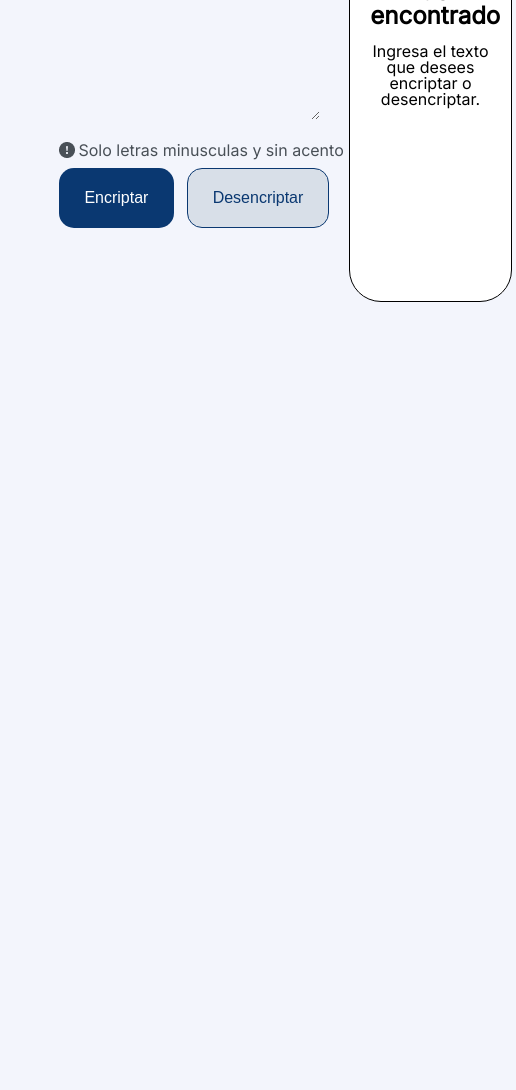
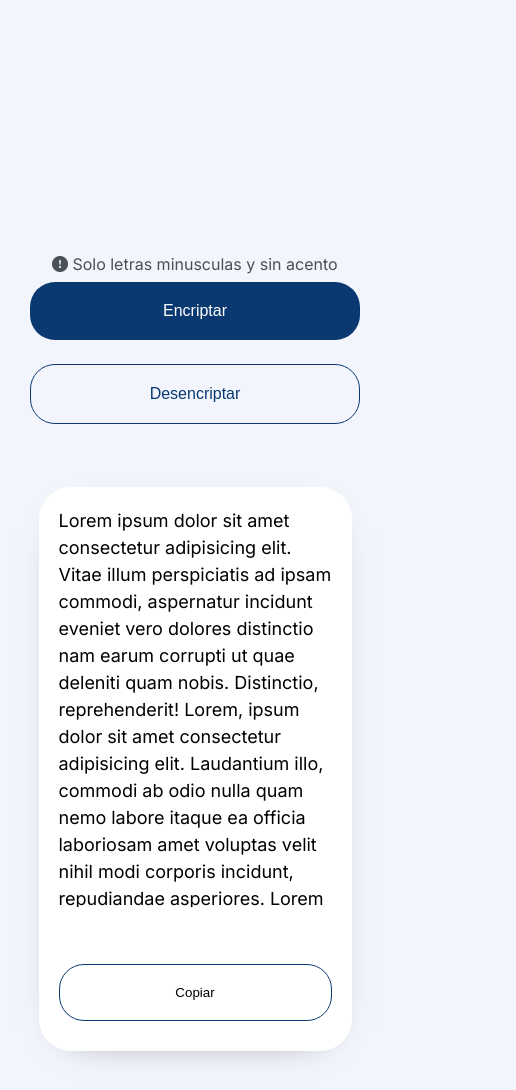
Before and after one commit to Barbara008/encriptador-challenge, a plain HTML site: page index.html in a window 390 px wide. Shown: the part 277-1367 px from the top of the page, 516 px wide, since content can reach past the window. Before the commit the page ends 844 px from the top, so only its background shows below. Drawn offline with Linux system fonts and the light colour scheme.

Commit message:
Implementación de diseño responsive version mobile 460px

```diff
--- a/css/style.css
+++ b/css/style.css
@@ -29,13 +29,14 @@ main{
 .formulario .text{
     display: inline-block;
     margin: 15% auto 20px;
-    width: 90%;
+    width: 94.5%;
     height: 350px;
     background: transparent;
     border: none;
     outline: none;
     font-size: 32px;
     vertical-align: auto;
+    resize: none;
 }
 
 .advertence{
@@ -53,7 +54,7 @@ main{
 .botones button{
     width: 90%;
     padding: 20px;
-    border-radius: 15px;
+    border-radius: 25px;
     font-size: 16px;
     background: #0A3871;
     color: #ffffff;
@@ -61,7 +62,7 @@ main{
 }
 
 .botones button:last-child{
-    background: #D8DFE8;
+    background: transparent;
     color: #0A3871;
     border: 1px solid #0A3871;
 }
@@ -83,28 +84,32 @@ main{
     height: 520px;
     border: 1px solid black;
     border-radius: 32px;
+    box-shadow: 0px 10px 40px -35px #000000;
 }
 
+
 .on{
-    display: none;
-    position: relative;
+    /* display: none; */
 }
 
-.on textarea{
+.yes-text p{
     display: inline-block;
     width: 100%;
     height: 400px;
+    overflow-y: auto;
     resize: none;
-    pointer-events: none;
     font-size: 18px;
     border: none;
+    line-height: 1.5;
 }
 
-.on > button{
-    margin: 50px 20% 10px;
-    width: 60%;
-    padding: 10px;
-    border-radius: 15px;
+.yes-text > button{
+    margin: 55px 0 10px;
+    width: 100%;
+    padding: 20px;
+    border-radius: 25px;
+    background: transparent;
+    border: 1px solid #0A3871;
 }
 
 .imgMunieco{
@@ -114,19 +119,77 @@ main{
 }
 
 .of{
-    /* display: none; */
-    margin: 20% auto;
-
+    display: none;
 }
 
-.of > h3{
+.no-text{
+
+    margin: 20% auto;
+}
+
+.no-text > h3{
     text-align: center;
     padding: 0 0 15px;
     font-weight: bold;
     font-size: 24px;
 }
 
-.of > p{
+.no-text > p{
     text-align: center;
     font-size: 16px;
 }
+
+
+/* Mobile design 460px*/
+
+@media screen and (max-width: 460px){
+    .vista{
+        display: grid;
+        grid-template-columns: auto;
+    }
+
+    .logo{
+        width: 100px;
+        height: 100px;
+    }
+
+    main{
+        display: grid;
+        grid-template-columns: auto;
+    }
+
+    .formulario .text{
+        width: 90%;
+        display: block;
+        font-size: 28px;
+    }
+
+    .botones{
+        display: grid;
+        grid-template-columns: auto;
+        justify-content: center;
+    }
+
+    .advertence{
+        display: grid;
+        width: 100%;
+        justify-content: center;
+        align-items: center;
+
+    }
+
+    .botones button{
+        width: 330px;
+        margin: 0 0 24px;
+    }
+
+    .escriptado{
+        height: auto;
+        border: none;
+
+    }
+
+    .no-img{
+        display: none;
+    }
+}
--- a/index.html
+++ b/index.html
@@ -42,14 +42,15 @@
 
             <section class="mensajEncriptado">
                 <div class="escriptado">
-                    <div class="of">
-                        <img class="imgMunieco" src="img/Muñeco.png" alt="imagen muñeco con lupa">
+                    <div class="no-text of">
+                        <img class="imgMunieco no-img" src="img/Muñeco.png" alt="imagen muñeco con lupa">
                         <h3>Ningún mensaje fue encontrado</h3>
                         <p>Ingresa el texto que desees encriptar o desencriptar.</p>
                     </div>
 
-                    <div class="on">
-                        <textarea cols="30" rows="28">Lorem ipsum dolor sit amet consectetur adipisicing elit. Vitae illum perspiciatis ad ipsam commodi, aspernatur incidunt eveniet vero dolores distinctio nam earum corrupti ut quae deleniti quam nobis. Distinctio, reprehenderit!</textarea>
+                    <div class="yes-text on">
+                        <p cols="30" rows="28">Lorem ipsum dolor sit amet consectetur adipisicing elit. Vitae illum perspiciatis ad ipsam commodi, aspernatur incidunt eveniet vero dolores distinctio nam earum corrupti ut quae deleniti quam nobis. Distinctio, reprehenderit!
+                        Lorem, ipsum dolor sit amet consectetur adipisicing elit. Laudantium illo, commodi ab odio nulla quam nemo labore itaque ea officia laboriosam amet voluptas velit nihil modi corporis incidunt, repudiandae asperiores. Lorem ipsum dolor sit amet consectetur, adipisicing elit. Quos, minus! Non, excepturi! Veniam, veritatis ad nemo, maiores dolore, eveniet saepe est esse libero aut dolor. Illum possimus quisquam nobis numquam! Lorem ipsum dolor sit amet consectetur adipisicing elit. Quam facere minima harum commodi vitae similique quibusdam voluptatem fugit? Sint illo quae officiis minus ex! Officiis vero ab quod provident in!</p>
                         <button>Copiar</button>
                     </div>
 
```
